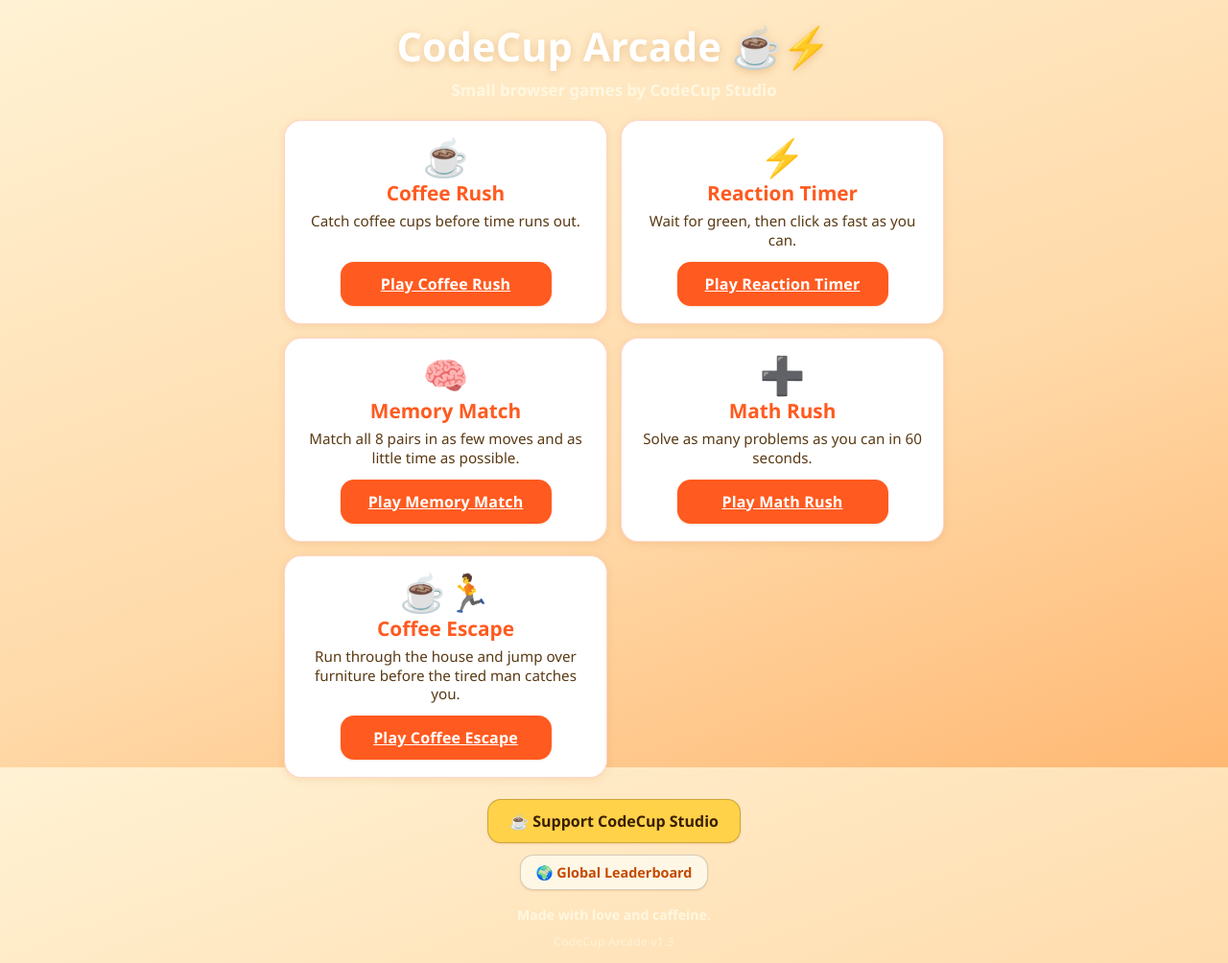
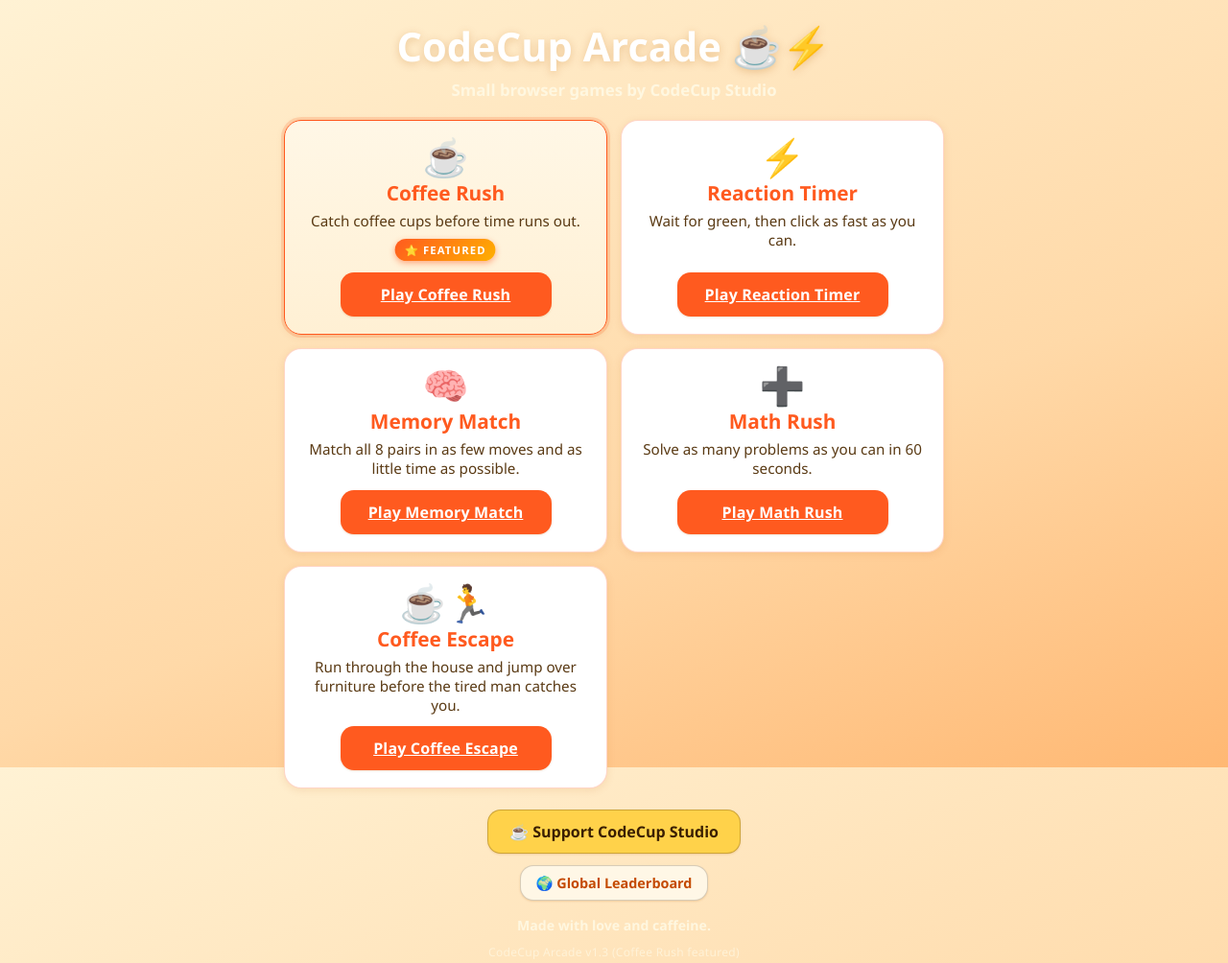
Before and after one commit to scproleplay/coffee-rush, a plain HTML site: page index.html in a window 1280 px wide. Shown: the top 1004 px of the page at 96% size. Drawn offline with Linux system fonts and the light colour scheme.

Commit message:
Feature Coffee Rush on the homepage for 1 hour
- New 'game-card--featured' class: warmer background, orange
  border, soft glow shadow.
- New 'featured-badge' element: orange-to-amber gradient pill
  with a gentle pulse animation, says '⭐ Featured'.
- Coffee Rush card now has the featured class + badge.

A scheduled cron job will revert this in 1 hour (at 18:37 UTC
on 2026-06-28).

```diff
--- a/index.html
+++ b/index.html
@@ -33,6 +33,33 @@
       border: 1px solid rgba(178, 94, 0, 0.25);
     }
 
+    /* Featured / highlighted game card. Currently applied to Coffee
+       Rush for an hour (auto-revert scheduled). */
+    .game-card--featured {
+      border-color: #ff5a1f;
+      box-shadow:
+        var(--shadow-card),
+        0 0 0 3px rgba(255, 90, 31, 0.18);
+      background: linear-gradient(180deg, #fff7e6 0%, #fff0d4 100%);
+    }
+    .featured-badge {
+      display: inline-block;
+      background: linear-gradient(135deg, #ff5a1f 0%, #ffb000 100%);
+      color: #fff;
+      font-weight: 800;
+      font-size: 0.7rem;
+      letter-spacing: 0.10em;
+      padding: 4px 10px;
+      border-radius: var(--r-pill);
+      text-transform: uppercase;
+      box-shadow: 0 2px 6px rgba(255, 90, 31, 0.45);
+      animation: ce-featured-pulse 1.6s ease-in-out infinite;
+    }
+    @keyframes ce-featured-pulse {
+      0%, 100% { transform: scale(1); box-shadow: 0 2px 6px rgba(255, 90, 31, 0.45); }
+      50%      { transform: scale(1.06); box-shadow: 0 4px 12px rgba(255, 90, 31, 0.7); }
+    }
+
     /* Tighter footer on mobile. */
     .footer {
       display: flex;
@@ -53,10 +80,11 @@
 
     <main class="arcade-main" aria-label="Game library">
       <ul class="arcade-grid" role="list">
-        <li class="game-card">
+        <li class="game-card game-card--featured">
           <div class="game-card-emoji" aria-hidden="true">☕</div>
           <h2 class="game-card-name">Coffee Rush</h2>
           <p class="game-card-desc">Catch coffee cups before time runs out.</p>
+          <span class="featured-badge" aria-label="Featured game">⭐ Featured</span>
           <a class="btn btn-primary" href="coffee-rush.html" aria-label="Play Coffee Rush">Play Coffee Rush</a>
         </li>
 
@@ -95,7 +123,7 @@
       <a href="https://www.buymeacoffee.com/sunboys" class="bmc-btn" target="_blank" rel="noopener noreferrer" aria-label="Support CodeCup Studio">☕ Support CodeCup Studio</a>
       <a class="cr-more-games" href="leaderboard.html" aria-label="View global leaderboard">🌍 Global Leaderboard</a>
       <p class="footer-note">Made with love and caffeine.</p>
-      <p class="footer-version">CodeCup Arcade v1.3</p>
+      <p class="footer-version">CodeCup Arcade v1.3 (Coffee Rush featured)</p>
     </footer>
   </div>
 </body>
```
